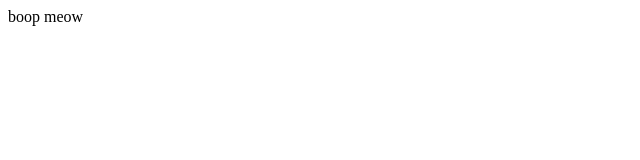
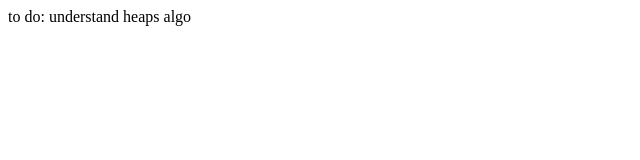
Before and after one commit to pfreema1/freeCodeCamp, a website: page noRepeatsPlease/index.html in a window 1280 px wide. Shown: the whole page, without its empty margins (0-640 px from the left). Drawn offline with Linux system fonts and the light colour scheme.

Commit message:
added note

```diff
--- a/noRepeatsPlease/index.html
+++ b/noRepeatsPlease/index.html
@@ -10,7 +10,7 @@
 
 
 
-    <div>boop meow</div>
+    <div>to do:  understand heaps algo</div>
 
 
 
```
